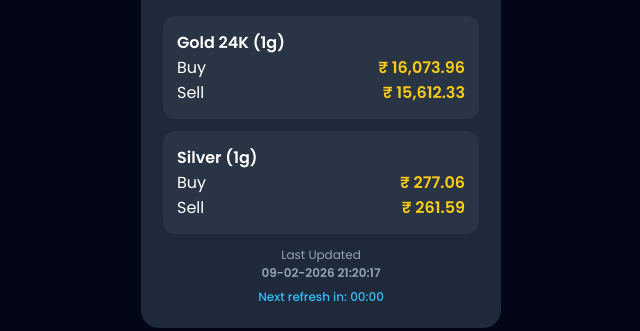
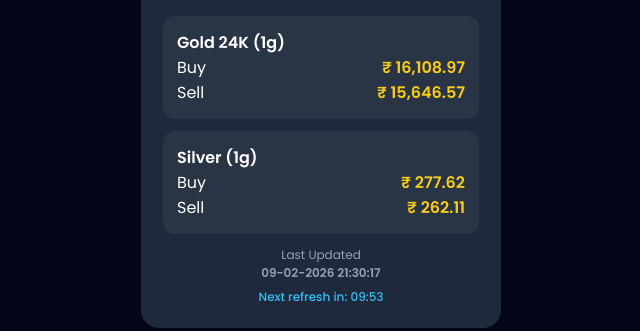
Before and after one commit to FD-J/Auragoldpricelive, a plain HTML site: page index.html in a window 1280 px wide. Shown: the part 276-607 px from the top of the page, 319-959 px from the left. Drawn offline with Linux system fonts and the light colour scheme.

Commit message:
Auto update prices

```diff
--- a/index.html
+++ b/index.html
@@ -70,12 +70,12 @@
 
 <div class="row">
 <span>Buy</span>
-<span class="price">₹ 16,073.96</span>
+<span class="price">₹ 16,108.97</span>
 </div>
 
 <div class="row">
 <span>Sell</span>
-<span class="price">₹ 15,612.33</span>
+<span class="price">₹ 15,646.57</span>
 </div>
 
 </div>
@@ -87,12 +87,12 @@
 
 <div class="row">
 <span>Buy</span>
-<span class="price">₹ 277.06</span>
+<span class="price">₹ 277.62</span>
 </div>
 
 <div class="row">
 <span>Sell</span>
-<span class="price">₹ 261.59</span>
+<span class="price">₹ 262.11</span>
 </div>
 
 </div>
@@ -101,7 +101,7 @@
 <div class="footer">
 
 Last Updated<br>
-<b>09-02-2026 21:20:17</b>
+<b>09-02-2026 21:30:17</b>
 
 <div class="timer">
 Next refresh in: <span id="countdown">--:--</span>
@@ -113,7 +113,7 @@
 
 
 <!-- Bot Timestamp -->
-<div id="botTime" data-time="1770652424" style="display:none"></div>
+<div id="botTime" data-time="1770653036" style="display:none"></div>
 
 
 <script>
```
Also changed, not shown: heartbeat.txt.
